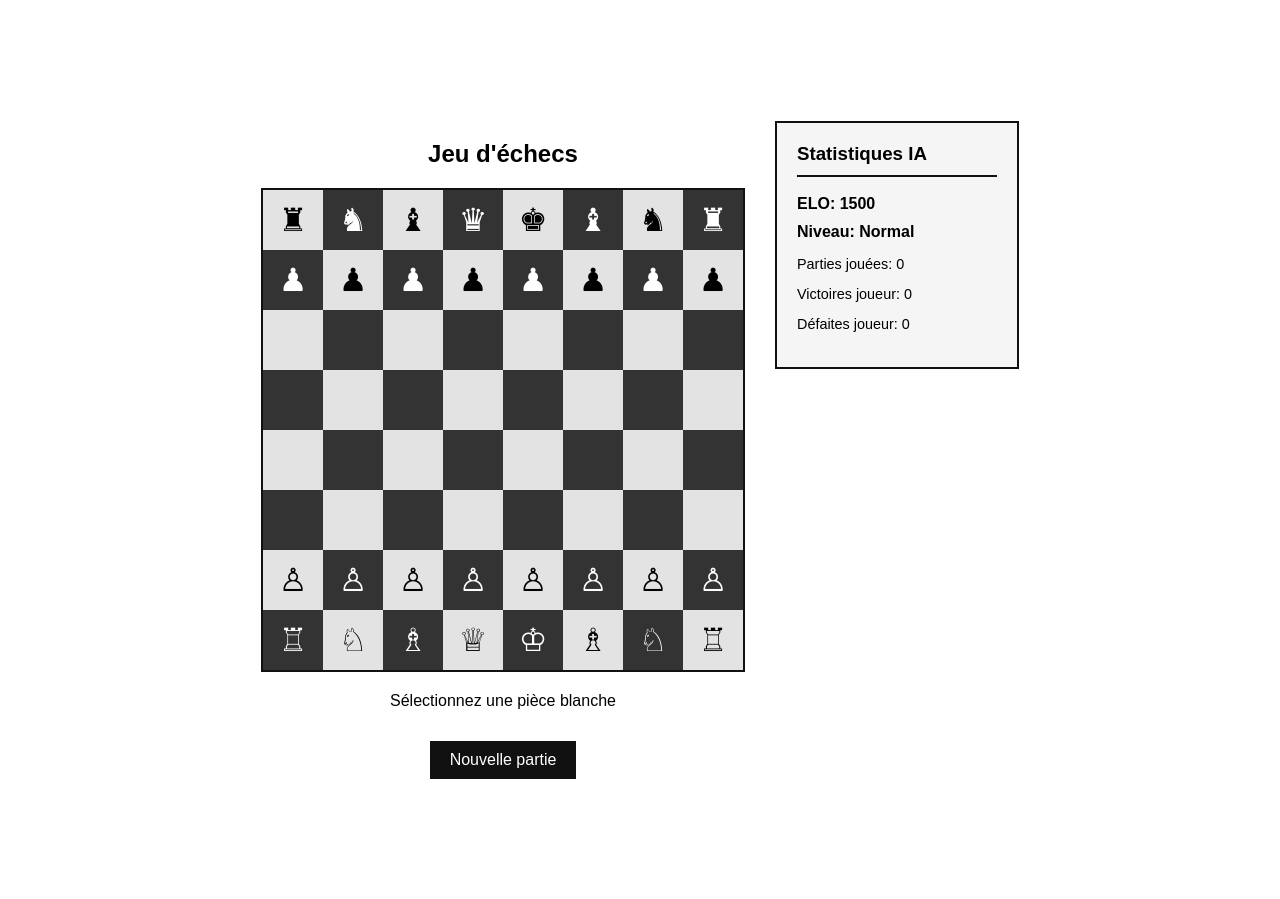
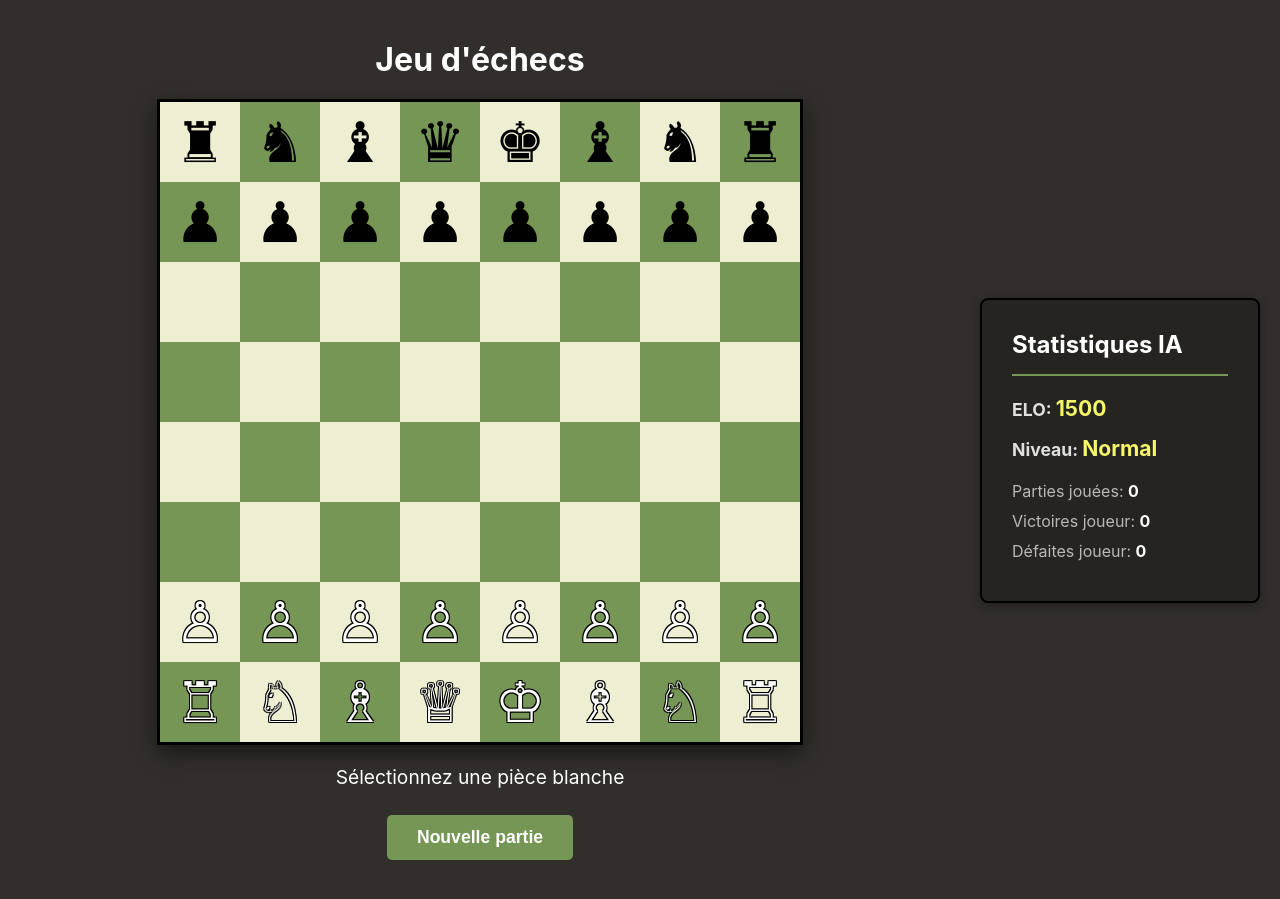
Before and after one commit to MADUP212/MADUP212.github.io, a Jekyll site: the page jeux/chess.html, which Jekyll copies as it is, in a window 1280 px wide. Built offline with Jekyll 4.4.1, drawn with Linux system fonts in a browser that asks for light colours.

Commit message:
Update chess.html

```diff
--- a/jeux/chess.html
+++ b/jeux/chess.html
@@ -5,76 +5,160 @@
   <meta name="viewport" content="width=device-width, initial-scale=1.0">
   <title>Jeu d'échecs avec IA</title>
   <style>
+    * {
+      margin: 0;
+      padding: 0;
+      box-sizing: border-box;
+    }
+
     body {
-      background: #fff;
-      color: #000;
-      font-family: sans-serif;
+      background: #312e2b;
+      color: #fff;
+      font-family: -apple-system, BlinkMacSystemFont, 'Segoe UI', sans-serif;
       display: flex;
       justify-content: center;
       align-items: center;
       min-height: 100vh;
-      margin: 0;
+      padding: 20px;
     }
+
     #container {
       display: flex;
-      gap: 30px;
-      align-items: flex-start;
+      gap: 40px;
+      align-items: center;
+      max-width: 1400px;
+      width: 100%;
     }
+
     #game-section {
-      text-align: center;
+      flex: 1;
+      display: flex;
+      flex-direction: column;
+      align-items: center;
     }
+
+    h2 {
+      margin-bottom: 20px;
+      font-size: 2em;
+      color: #fff;
+    }
+
     #chessboard {
       display: grid;
-      grid-template-columns: repeat(8, 60px);
-      grid-template-rows: repeat(8, 60px);
+      grid-template-columns: repeat(8, 80px);
+      grid-template-rows: repeat(8, 80px);
       gap: 0;
-      border: 2px solid #111;
-      margin: 20px auto;
+      border: 3px solid #000;
+      box-shadow: 0 8px 20px rgba(0,0,0,0.5);
     }
+
     .case {
-      width: 60px;
-      height: 60px;
+      width: 80px;
+      height: 80px;
       display: flex;
       align-items: center;
       justify-content: center;
-      font-size: 2em;
+      font-size: 3.5em;
       cursor: pointer;
       user-select: none;
+      transition: background 0.15s;
     }
-    .white { background: #e3e3e3; }
-    .black-square { background: #333; color: #fff; }
-    .selected { border: 3px solid #009688; box-sizing: border-box; }
-    .highlight { background: #ffeb3b !important; }
+
+    .white { background: #eeeed2; }
+    .black-square { background: #769656; }
+
+    .case:hover {
+      opacity: 0.85;
+    }
+
+    .selected {
+      box-shadow: inset 0 0 0 3px #f6f669;
+    }
+
+    #info {
+      margin-top: 20px;
+      font-size: 1.2em;
+      color: #fff;
+      min-height: 30px;
+    }
+
     #sidebar {
-      border: 2px solid #111;
-      padding: 20px;
-      min-width: 200px;
-      background: #f5f5f5;
+      background: #262421;
+      border: 2px solid #000;
+      padding: 30px;
+      min-width: 280px;
+      border-radius: 8px;
+      box-shadow: 0 4px 12px rgba(0,0,0,0.3);
     }
+
     #sidebar h3 {
       margin-top: 0;
-      border-bottom: 2px solid #111;
-      padding-bottom: 10px;
+      margin-bottom: 20px;
+      border-bottom: 2px solid #769656;
+      padding-bottom: 15px;
+      font-size: 1.5em;
+      color: #fff;
     }
+
     .info-line {
+      margin: 15px 0;
+      font-weight: bold;
+      font-size: 1.1em;
+      color: #e0e0e0;
+    }
+
+    .info-line span {
+      color: #f6f669;
+      font-size: 1.2em;
+    }
+
+    #status {
+      margin-top: 20px;
+      font-size: 1em;
+      color: #b8b8b8;
+    }
+
+    #status p {
       margin: 10px 0;
+    }
+
+    #status span {
+      color: #fff;
       font-weight: bold;
     }
-    #status {
-      margin-top: 10px;
-      font-size: 0.9em;
-    }
+
     button {
-      margin-top: 15px;
-      padding: 10px 20px;
-      background: #111;
+      margin-top: 20px;
+      padding: 12px 30px;
+      background: #769656;
       color: #fff;
       border: none;
       cursor: pointer;
-      font-size: 1em;
+      font-size: 1.1em;
+      border-radius: 5px;
+      font-weight: bold;
+      transition: background 0.2s;
     }
+
     button:hover {
-      background: #333;
+      background: #5f7a45;
+    }
+
+    @media (max-width: 1024px) {
+      #container {
+        flex-direction: column;
+      }
+
+      #chessboard {
+        grid-template-columns: repeat(8, 60px);
+        grid-template-rows: repeat(8, 60px);
+      }
+
+      .case {
+        width: 60px;
+        height: 60px;
+        font-size: 2.5em;
+      }
     }
   </style>
 </head>
@@ -151,7 +233,22 @@
           const cell = document.createElement('div');
           cell.className = 'case ' + ((i+j)%2 ? 'black-square' : 'white');
           cell.id = `cell-${i}-${j}`;
-          cell.textContent = pieces[board[i][j]] || '';
+
+          const piece = board[i][j];
+          if (piece) {
+            cell.textContent = pieces[piece];
+            // Couleur du texte selon la pièce
+            if (piece === piece.toUpperCase()) {
+              // Pièces blanches - texte blanc avec ombre noire
+              cell.style.color = '#fff';
+              cell.style.textShadow = '-1px -1px 0 #000, 1px -1px 0 #000, -1px 1px 0 #000, 1px 1px 0 #000';
+            } else {
+              // Pièces noires - texte noir
+              cell.style.color = '#000';
+              cell.style.textShadow = 'none';
+            }
+          }
+
           if (selected && selected[0]===i && selected[1]===j) {
             cell.classList.add('selected');
           }
```
Also changed, not shown: other parts of jeux/chess.html (+3 -23 lines).
